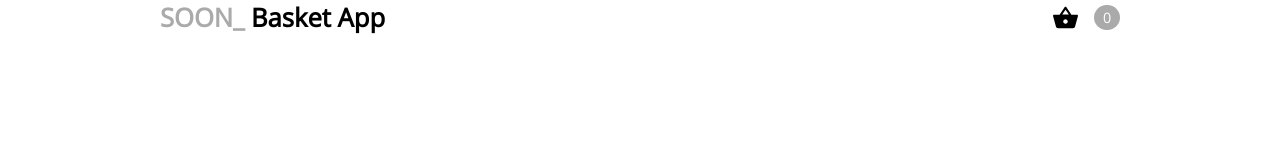
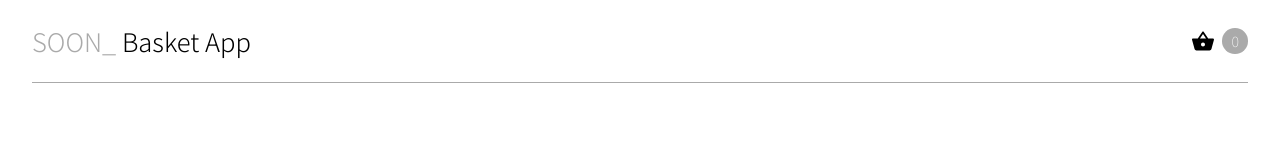
Before and after one commit to hanleymark/soon-basket, a plain HTML site: page index.html in a window 1280 px wide. Drawn offline with nearby package versions, Linux system fonts and the light colour scheme.

Commit message:
Style header font, spacing and divider primitives

```diff
--- a/index.html
+++ b/index.html
@@ -8,9 +8,9 @@
     <link rel="stylesheet" href="./styles.css" />
   </head>
   <body class="width-xlarge center">
-    <header>
+    <header class="vert-space-around horiz-divider-small">
       <h1><span class="logo__text">SOON_</span> Basket App</h1>
-      <div class="basket horiz-space-small">
+      <div class="basket horiz-spacer-small">
         <img class="basket__icon" src="./resources/site-images/basket.svg" alt="Shopping basket icon">
         <span class="basket__item-count">0</span>
       </div>
--- a/styles.css
+++ b/styles.css
@@ -1,16 +1,20 @@
-@import url('https://fonts.googleapis.com/css2?family=Open+Sans:wght@300&display=swap');
+@import url('https://fonts.googleapis.com/css2?family=Noto+Sans+JP:wght@100;300;400&display=swap');
 
 :root {
     --text-colour-main: #000;
-    --text-colour-highlight : #aaa;
-    --button-colour: #5342b6;
+    --text-colour-highlight: #aaa;
+    --button-colour-active: #5342b6;
+    --button-colour-inactive: #aaa;
     --basket-colour-empty: #aaa;
     --basket-colour-full: #5342b6;
     --basket-colour-counter: #fff;
+    --divider-colour: #aaa;
 }
 
 * {
     box-sizing: border-box;
+    margin: 0;
+    padding: 0;
 }
 
 html {
@@ -18,12 +22,13 @@ html {
 }
 
 body {
-    font-family: 'Open Sans', sans-serif;
+    font-family: 'Noto Sans JP', sans-serif;
+    font-weight: 100;
     color: var(--text-colour-main);
 }
 
 header {
-    display:flex;
+    display: flex;
     flex-direction: row;
     justify-content: space-between;
     align-items: center;
@@ -31,7 +36,12 @@ header {
 
 h1 {
     font-size: 1.6rem;
-    margin: 0;
+    font-weight: 300;
+}
+
+h2 {
+    font-size: 1.8rem;
+    font-weight: 400;
 }
 
 h1>.logo__text {
@@ -46,26 +56,41 @@ h1>.logo__text {
 }
 
 .basket__icon {
-    width: 1.6rem;
+    width: 1.4rem;
 }
 
 .basket__item-count {
+    --item-count-size: 1.6rem;
     display: inline-block;
     text-align: center;
     font-size: 0.9rem;
     color: var(--basket-colour-counter);
     background-color: var(--basket-colour-empty);
     border-radius: 50%;
-    width: 1.6rem;
-    height: 1.6rem;
-    line-height: 1.6rem;
+    width: var(--item-count-size);
+    height: var(--item-count-size);
+    line-height: var(--item-count-size);
 }
 
 .center {
     margin: auto;
 }
-.horiz-space-small > *+*{
-    margin-left: 1rem;
+
+.horiz-spacer-small>*+* {
+    margin-left: 0.5rem;
+}
+
+.stack-medium > *+* {
+    margin-top: 1rem;
+}
+
+.vert-space-around {
+    padding-top: 1.4rem;
+    padding-bottom: 1.4rem;
+}
+
+.horiz-divider-small {
+    border-bottom: var(--divider-colour) 1px solid;
 }
 
 /*
@@ -73,12 +98,12 @@ Set all 'width-<size>' CSS classes to 95% of screen width by default
 e.g. .width-small, .width-medium, .width-large ...
 */
 [class*="width-"] {
-    max-width: 95%;
+    max-width: 100vw;
 }
 
 /* Set up width primitives for larger viewports */
 @media only screen and (min-width: 768px) {
     .width-xlarge {
-        max-width: 60rem;
+        max-width: 95vw;
     }
 }
```
